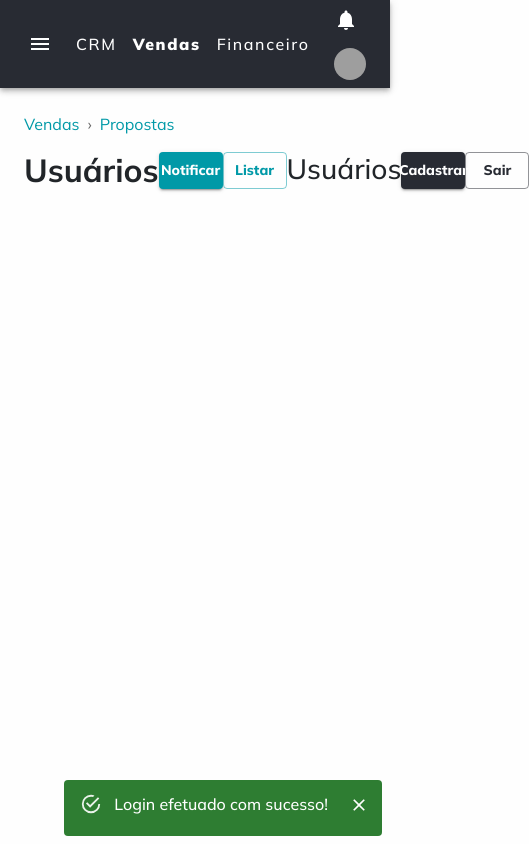
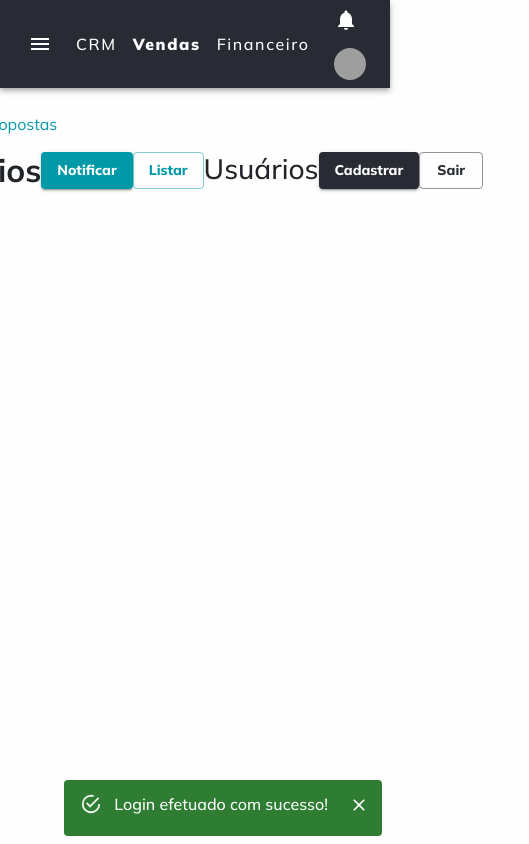
Before and after one commit to LucasNazare/erp-template, a React (Create React App) app: page /vendas/propostas in a window 390 px wide. Both pictures are taken after typing "name@example.com", "Sample123" into the empty fields and a click on the button "Login". Shown: the whole page, 529 px wide, since content can reach past the window. Built offline with nearby package versions, Linux system fonts and the light colour scheme; grey boxes are pictures that could not be loaded.

Commit message:
refixed the centering when on mobile

```diff
--- a/src/templates/DefaultTemplate.js
+++ b/src/templates/DefaultTemplate.js
@@ -40,7 +40,21 @@ export default function DefaultTemplate({ showBreadcrumbs, children }) {
             />
 
 
-            <Box sx={{ display: 'flex', flexDirection: 'column', width: '100%' }}>
+            <Box
+                sx={{
+                    display: 'flex',
+                    flexDirection: 'column',
+                    width: '100%',
+                    alignItems: {
+                        xs: 'center',    // Center for small screens
+                        md: 'flex-start' // Align left for medium and larger screens
+                    },
+                    justifyContent: {
+                        xs: 'center',    // Center vertically for small screens (optional)
+                        md: 'flex-start' // Default vertical alignment for medium and larger screens
+                    }
+                }}
+            >
                 <Topbar
                     navlinks={routes}
                     setIsDrawerOpen={setIsDrawerOpen}
```
